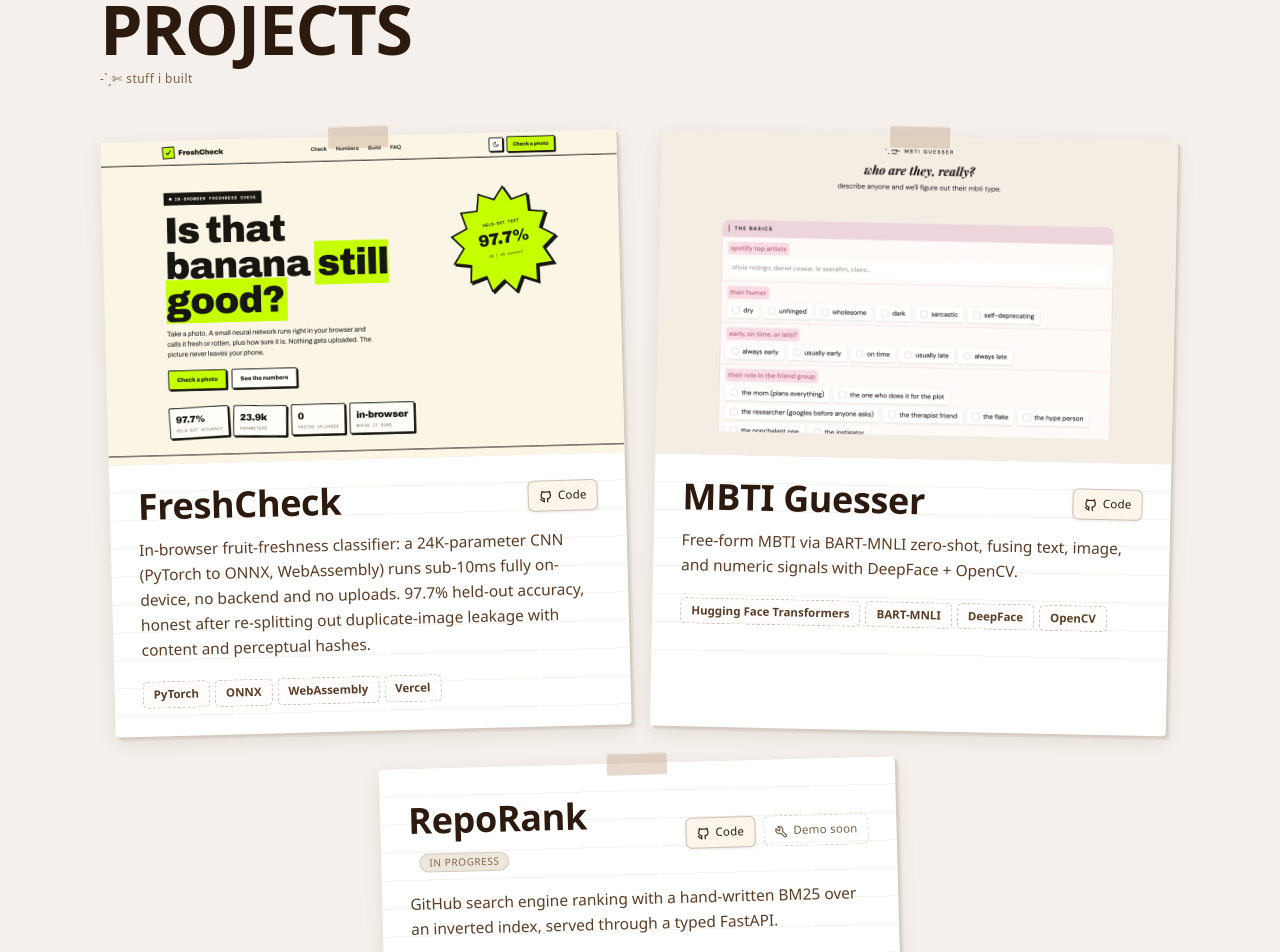
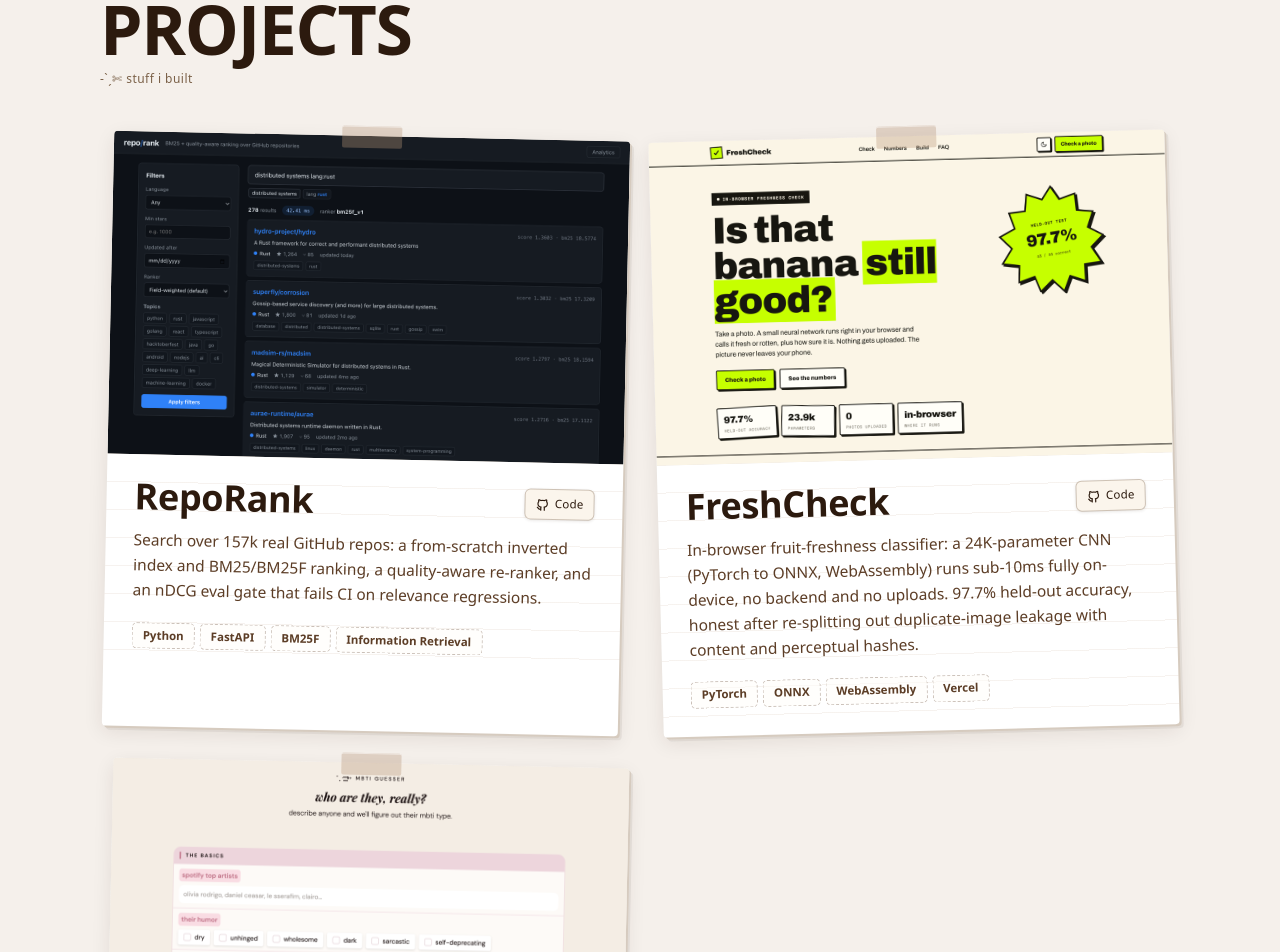
Before and after one commit to chengjcrystal/portfolio, a Next.js app: page / in a window 1280 px wide. Shown: the part 2920-3872 px from the top of the page. Built offline with nearby package versions, Linux system fonts and the light colour scheme.

Commit message:
reorder projects and add reporank preview card

```diff
--- a/src/app/page.tsx
+++ b/src/app/page.tsx
@@ -271,6 +271,53 @@
 
         <div className="proj-grid">
 
+          <article className="proj-card proj-card--preview proj-card--tilt-right">
+            <a
+              className="proj-preview"
+              href="https://github.com/chengjcrystal/reporank"
+              target="_blank"
+              rel="noopener noreferrer"
+              aria-label="View RepoRank on GitHub"
+            >
+              <Image
+                className="proj-preview-img"
+                src="/previews/reporank.png"
+                alt="RepoRank search UI with ranked GitHub repository results"
+                fill
+                sizes="(max-width: 768px) 100vw, 520px"
+              />
+              <span className="proj-preview-badge">View code <i className="ti ti-arrow-up-right" /></span>
+            </a>
+            <div className="proj-tape" />
+            <div className="proj-card-inner">
+              <div className="proj-card-top">
+                <div className="proj-name">RepoRank</div>
+                <div className="proj-links">
+                  <a
+                    className="proj-actionlink"
+                    href="https://github.com/chengjcrystal/reporank"
+                    target="_blank"
+                    rel="noopener noreferrer"
+                    aria-label="RepoRank source code on GitHub"
+                  >
+                    <i className="ti ti-brand-github" /> Code
+                  </a>
+                </div>
+              </div>
+              <p className="proj-sub">
+                Search over 157k real GitHub repos: a from-scratch inverted index and
+                BM25/BM25F ranking, a quality-aware re-ranker, and an nDCG eval gate that
+                fails CI on relevance regressions.
+              </p>
+              <div className="chip-row">
+                <span className="chip">Python</span>
+                <span className="chip">FastAPI</span>
+                <span className="chip">BM25F</span>
+                <span className="chip">Information Retrieval</span>
+              </div>
+            </div>
+          </article>
+
           <FreshCheckCard />
 
           <article className="proj-card proj-card--preview proj-card--tilt-right">
@@ -315,42 +362,6 @@
                 <span className="chip">BART-MNLI</span>
                 <span className="chip">DeepFace</span>
                 <span className="chip">OpenCV</span>
-              </div>
-            </div>
-          </article>
-
-          <article className="proj-card proj-card--solo proj-card--tilt-left">
-            <div className="proj-tape" />
-            <div className="proj-card-inner">
-              <div className="proj-card-top">
-                <div className="proj-name">
-                  RepoRank
-                  <span className="proj-status">in progress</span>
-                </div>
-                <div className="proj-links">
-                  <a
-                    className="proj-actionlink"
-                    href="https://github.com/chengjcrystal/reporank"
-                    target="_blank"
-                    rel="noopener noreferrer"
-                    aria-label="RepoRank source code on GitHub"
-                  >
-                    <i className="ti ti-brand-github" /> Code
-                  </a>
-                  <span className="proj-actionlink proj-actionlink--muted">
-                    <i className="ti ti-tool" /> Demo soon
-                  </span>
-                </div>
-              </div>
-              <p className="proj-sub">
-                GitHub search engine ranking with a hand-written BM25 over an inverted
-                index, served through a typed FastAPI.
-              </p>
-              <div className="chip-row">
-                <span className="chip">FastAPI</span>
-                <span className="chip">Python</span>
-                <span className="chip">BM25</span>
-                <span className="chip">Information Retrieval</span>
               </div>
             </div>
           </article>
```
Also changed, not shown: public/previews/reporank.png (added).
